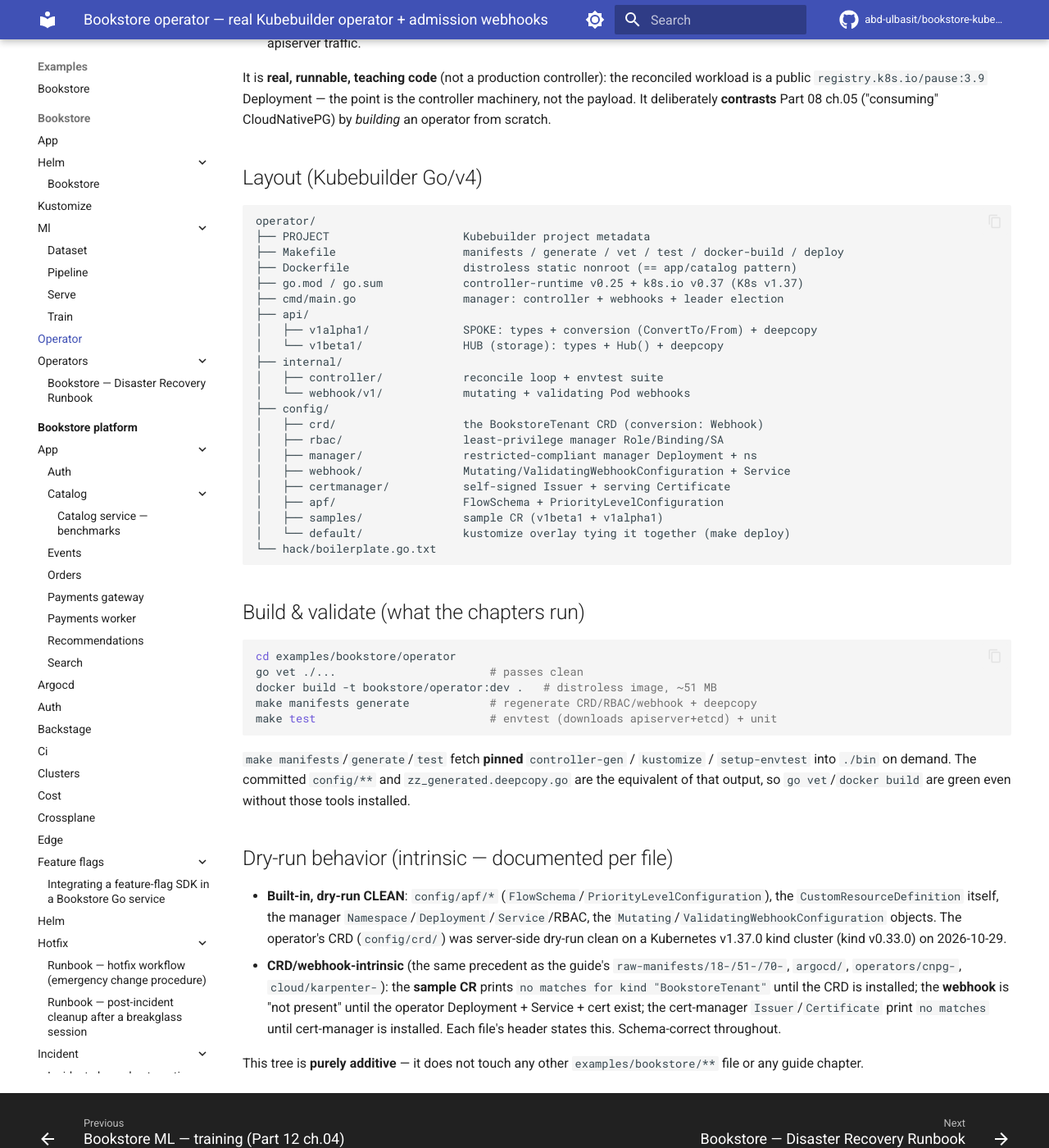
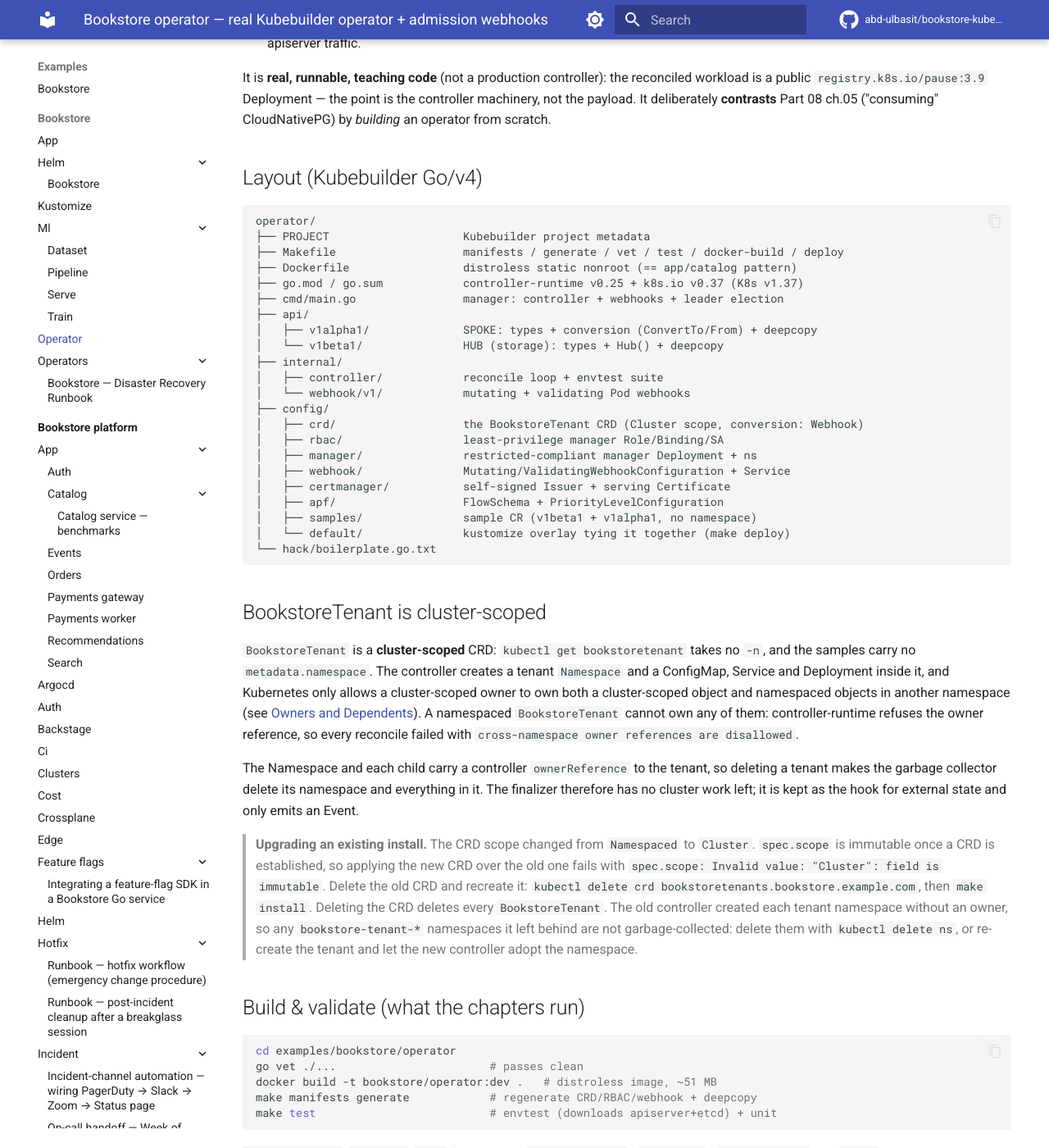
Before and after one commit to abd-ulbasit/bookstore-kubernetes-guide, an MkDocs documentation site: the page built from full-guide/examples/bookstore/operator/README.md, in a window 1280 px wide and 1400 px high, scrolled down 440 px. Shown: the whole window at 82% size. Built offline with MkDocs 1.6.1 and Material for MkDocs 9.7.7, drawn with Linux system fonts in a browser that asks for light colours; comment, search, counter and statistics services are not loaded; some of the changed text lies outside the part shown.

Commit message:
Make BookstoreTenant cluster-scoped so it can own its tenant objects
The namespaced CR set controller owner references on a ConfigMap, Service and Deployment in bookstore-tenant-<name>. Kubernetes rejects cross-namespace owner references, so every reconcile failed; CI never ran the envtest suite that shows it. A cluster-scoped owner may own namespaced dependents anywhere and the tenant Namespace itself, so deleting a tenant now garbage-collects its namespace instead of leaking it. CRD scope is immutable: existing installs must delete and recreate the CRD (README).

Co-Authored-By: Claude Opus 5.5 <noreply@anthropic.com>

````diff
--- a/full-guide/examples/bookstore/operator/README.md
+++ b/full-guide/examples/bookstore/operator/README.md
@@ -6,8 +6,8 @@ The runnable Go for **Part 11**:
   mutating + a validating Pod webhook) and `config/webhook/manifests.yaml`
   (`Mutating`/`ValidatingWebhookConfiguration`), `config/certmanager/`.
 - **ch.02 — Operator development**: a Kubebuilder (Go layout v4) project — the
-  `BookstoreTenant` CRD (`bookstore.example.com`, `v1alpha1` spoke +
-  `v1beta1` hub, conversion webhook), the reconcile loop
+  cluster-scoped `BookstoreTenant` CRD (`bookstore.example.com`, `v1alpha1`
+  spoke + `v1beta1` hub, conversion webhook), the reconcile loop
   (`internal/controller/`), finalizers, status conditions/observedGeneration,
   envtest tests.
 - **ch.03 — API Priority & Fairness**: `config/apf/` — a `FlowSchema` +
@@ -35,16 +35,44 @@ operator/
 │   ├── controller/            reconcile loop + envtest suite
 │   └── webhook/v1/            mutating + validating Pod webhooks
 ├── config/
-│   ├── crd/                   the BookstoreTenant CRD (conversion: Webhook)
+│   ├── crd/                   the BookstoreTenant CRD (Cluster scope, conversion: Webhook)
 │   ├── rbac/                  least-privilege manager Role/Binding/SA
 │   ├── manager/               restricted-compliant manager Deployment + ns
 │   ├── webhook/               Mutating/ValidatingWebhookConfiguration + Service
 │   ├── certmanager/           self-signed Issuer + serving Certificate
 │   ├── apf/                   FlowSchema + PriorityLevelConfiguration
-│   ├── samples/               sample CR (v1beta1 + v1alpha1)
+│   ├── samples/               sample CR (v1beta1 + v1alpha1, no namespace)
 │   └── default/               kustomize overlay tying it together (make deploy)
 └── hack/boilerplate.go.txt
 ```
+
+## BookstoreTenant is cluster-scoped
+
+`BookstoreTenant` is a **cluster-scoped** CRD: `kubectl get bookstoretenant`
+takes no `-n`, and the samples carry no `metadata.namespace`. The controller
+creates a tenant `Namespace` and a ConfigMap, Service and Deployment inside
+it, and Kubernetes only allows a cluster-scoped owner to own both a
+cluster-scoped object and namespaced objects in another namespace (see
+[Owners and Dependents](https://kubernetes.io/docs/concepts/overview/working-with-objects/owners-dependents/)).
+A namespaced `BookstoreTenant` cannot own any of them: controller-runtime
+refuses the owner reference, so every reconcile failed with `cross-namespace
+owner references are disallowed`.
+
+The Namespace and each child carry a controller `ownerReference` to the
+tenant, so deleting a tenant makes the garbage collector delete its namespace
+and everything in it. The finalizer therefore has no cluster work left; it is
+kept as the hook for external state and only emits an Event.
+
+> **Upgrading an existing install.** The CRD scope changed from `Namespaced`
+> to `Cluster`. `spec.scope` is immutable once a CRD is established, so
+> applying the new CRD over the old one fails with `spec.scope: Invalid value:
+> "Cluster": field is immutable`. Delete the old CRD and recreate it:
+> `kubectl delete crd bookstoretenants.bookstore.example.com`, then
+> `make install`. Deleting the CRD deletes every `BookstoreTenant`. The old
+> controller created each tenant namespace without an owner, so any
+> `bookstore-tenant-*` namespaces it left behind are not garbage-collected:
+> delete them with `kubectl delete ns`, or re-create the tenant and let the
+> new controller adopt the namespace.
 
 ## Build & validate (what the chapters run)
 
````
Also changed, not shown: full-guide/11-advanced-production-patterns/02-operator-development.md (+90 -68 lines), 8 other files.
